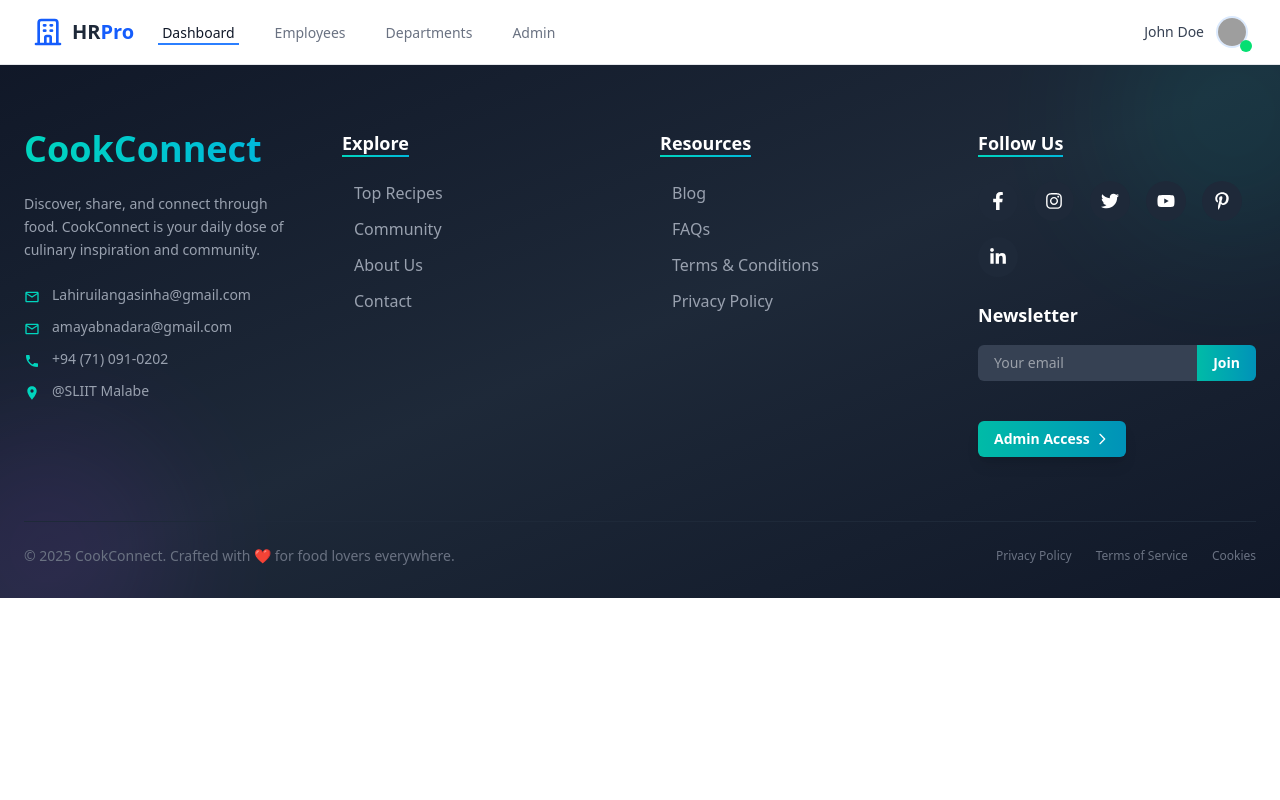
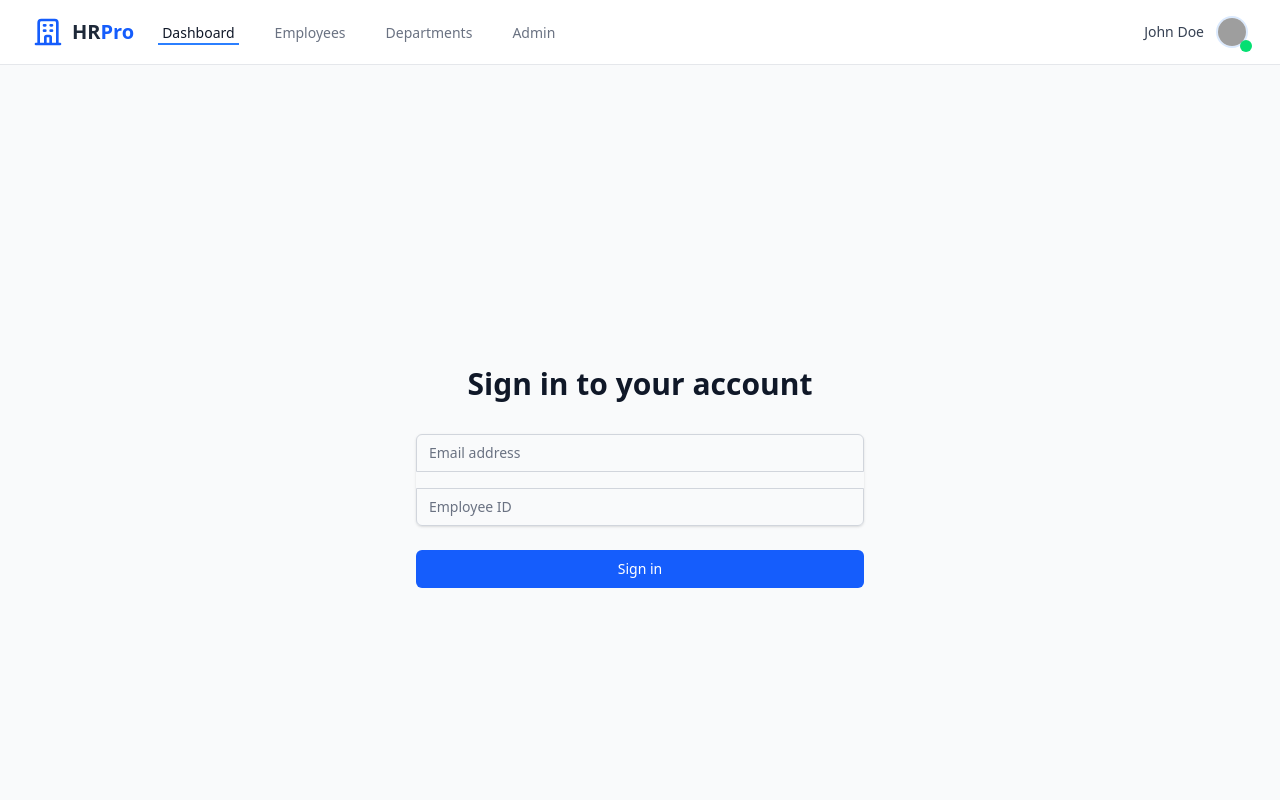
Before and after one commit to LAHIRUKBI/HR, a React (Vite) app in the folder Frontend/: page /Sign_in in a window 1280 px wide. Shown: the top 800 px of the page. Built offline with nearby package versions, Linux system fonts and the light colour scheme; grey boxes are pictures that could not be loaded.

Commit message:
create sign in page and its logics

```diff
--- a/Frontend/src/App.jsx
+++ b/Frontend/src/App.jsx
@@ -9,6 +9,7 @@
 import Employees from './pages/Employees';
 import Employees_View from './pages/Employees_View';
 import Employee_Update from './pages/Employee_Update';
+import Sign_in from './pages/Sign_in';
 
 
 export default function App() {
@@ -24,6 +25,7 @@
         <Route path="/Employees" element={<Employees />} />
         <Route path="/Employees_View" element={<Employees_View />} />
         <Route path="/employees/edit/:id" element={<Employee_Update />} />
+        <Route path="/Sign_in" element={<Sign_in />} />
       </Routes>
       <Footer />
     </BrowserRouter>
--- /dev/null
+++ b/Frontend/src/pages/Sign_in.jsx
@@ -0,0 +1,134 @@
+import React, { useState } from 'react';
+import { useNavigate } from 'react-router-dom';
+import { toast } from 'react-toastify';
+import 'react-toastify/dist/ReactToastify.css';
+
+export default function Sign_in() {
+  const [credentials, setCredentials] = useState({
+    email: '',
+    employeeId: ''
+  });
+  const [loading, setLoading] = useState(false);
+  const navigate = useNavigate();
+
+  const handleChange = (e) => {
+    const { name, value } = e.target;
+    setCredentials(prev => ({
+      ...prev,
+      [name]: value
+    }));
+  };
+
+  const handleSubmit = async (e) => {
+  e.preventDefault();
+  setLoading(true);
+
+  try {
+    const response = await fetch('http://localhost:8080/api/employees/login', {
+      method: 'POST',
+      headers: {
+        'Content-Type': 'application/json',
+      },
+      body: JSON.stringify(credentials)
+    });
+
+    const data = await response.json();
+
+    if (!response.ok) {
+      // More specific error messages
+      if (response.status === 404) {
+        throw new Error('No employee found with this email');
+      } else if (response.status === 401) {
+        throw new Error('Incorrect Employee ID');
+      } else {
+        throw new Error(data.error || 'Login failed. Please try again.');
+      }
+    }
+
+    toast.success('Login successful');
+
+    // Store only necessary employee data
+    const employeeData = {
+      id: data.employee.id,
+      firstName: data.employee.firstName,
+      lastName: data.employee.lastName,
+      department: data.employee.department,
+      employeeId: data.employee.employeeId
+    };
+
+    localStorage.setItem('employee', JSON.stringify(employeeData));
+
+    // Redirect to dashboard
+    navigate('/');
+
+  } catch (error) {
+    toast.error(error.message);
+    console.error('Login error:', error);
+  } finally {
+    setLoading(false);
+  }
+};
+
+  return (
+    <div className="min-h-screen flex items-center justify-center bg-gray-50 py-12 px-4 sm:px-6 lg:px-8">
+      <div className="max-w-md w-full space-y-8">
+        <div>
+          <h2 className="mt-6 text-center text-3xl font-extrabold text-gray-900">
+            Sign in to your account
+          </h2>
+        </div>
+        <form className="mt-8 space-y-6" onSubmit={handleSubmit}>
+          <div className="rounded-md shadow-sm space-y-4">
+            <div>
+              <label htmlFor="email" className="sr-only">Email address</label>
+              <input
+                id="email"
+                name="email"
+                type="email"
+                autoComplete="email"
+                required
+                value={credentials.email}
+                onChange={handleChange}
+                className="appearance-none rounded-none relative block w-full px-3 py-2 border border-gray-300 placeholder-gray-500 text-gray-900 rounded-t-md focus:outline-none focus:ring-blue-500 focus:border-blue-500 focus:z-10 sm:text-sm"
+                placeholder="Email address"
+              />
+            </div>
+            <div>
+              <label htmlFor="employeeId" className="sr-only">Employee ID</label>
+              <input
+                id="employeeId"
+                name="employeeId"
+                type="text"
+                required
+                value={credentials.employeeId}
+                onChange={handleChange}
+                className="appearance-none rounded-none relative block w-full px-3 py-2 border border-gray-300 placeholder-gray-500 text-gray-900 rounded-b-md focus:outline-none focus:ring-blue-500 focus:border-blue-500 focus:z-10 sm:text-sm"
+                placeholder="Employee ID"
+              />
+            </div>
+          </div>
+
+          <div>
+            <button
+              type="submit"
+              disabled={loading}
+              className={`group relative w-full flex justify-center py-2 px-4 border border-transparent text-sm font-medium rounded-md text-white bg-blue-600 hover:bg-blue-700 focus:outline-none focus:ring-2 focus:ring-offset-2 focus:ring-blue-500 ${
+                loading ? 'opacity-50 cursor-not-allowed' : ''
+              }`}
+            >
+              {loading ? (
+                <>
+                  <svg className="animate-spin -ml-1 mr-3 h-5 w-5 text-white" xmlns="http://www.w3.org/2000/svg" fill="none" viewBox="0 0 24 24">
+                    <circle className="opacity-25" cx="12" cy="12" r="10" stroke="currentColor" strokeWidth="4"></circle>
+                    <path className="opacity-75" fill="currentColor" d="M4 12a8 8 0 018-8V0C5.373 0 0 5.373 0 12h4zm2 5.291A7.962 7.962 0 014 12H0c0 3.042 1.135 5.824 3 7.938l3-2.647z"></path>
+                  </svg>
+                  Signing in...
+                </>
+              ) : 'Sign in'}
+            </button>
+          </div>
+        </form>
+      </div>
+    </div>
+  );
+}
```
Also changed, not shown: 4 other files (tests, documents, lock files or other folders).
